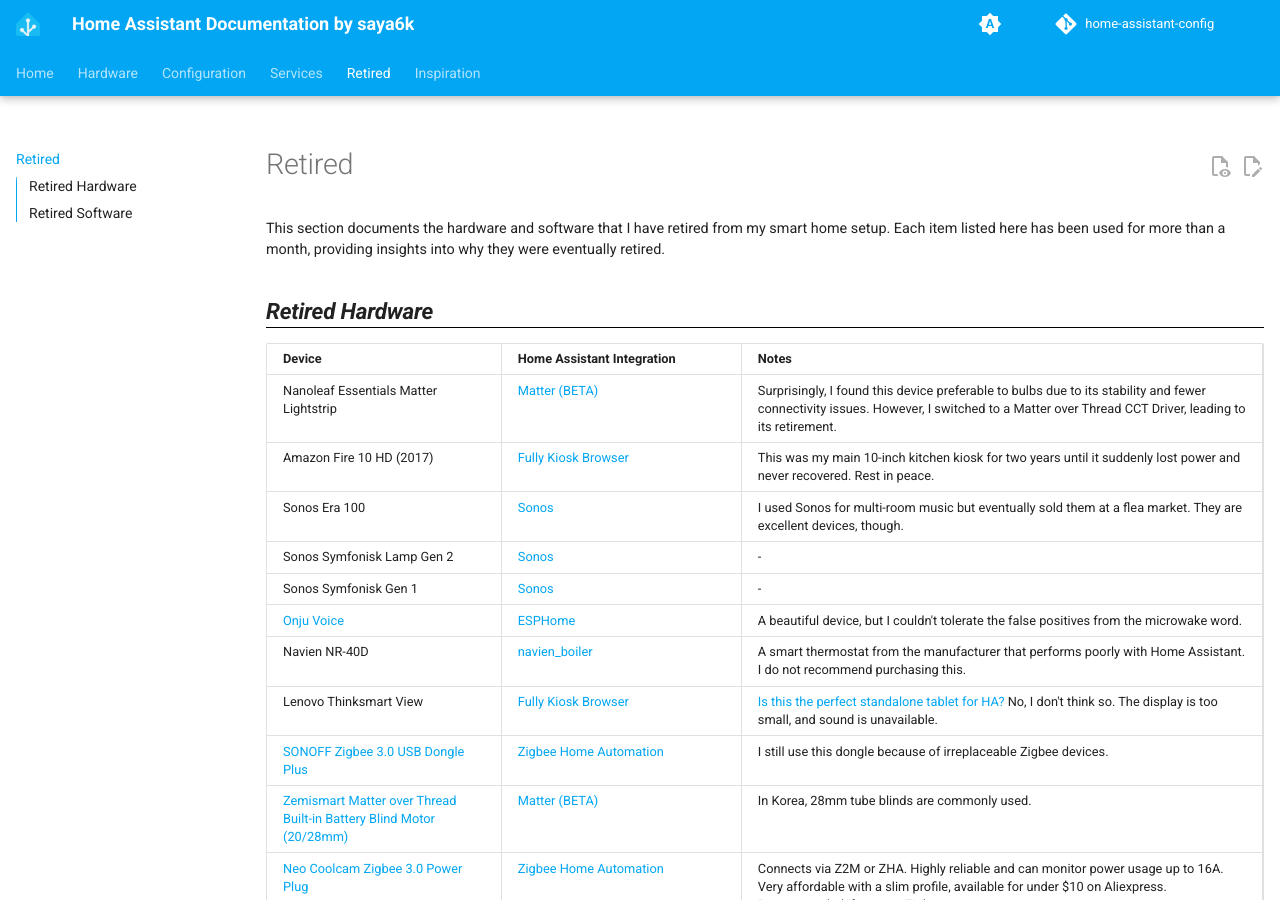
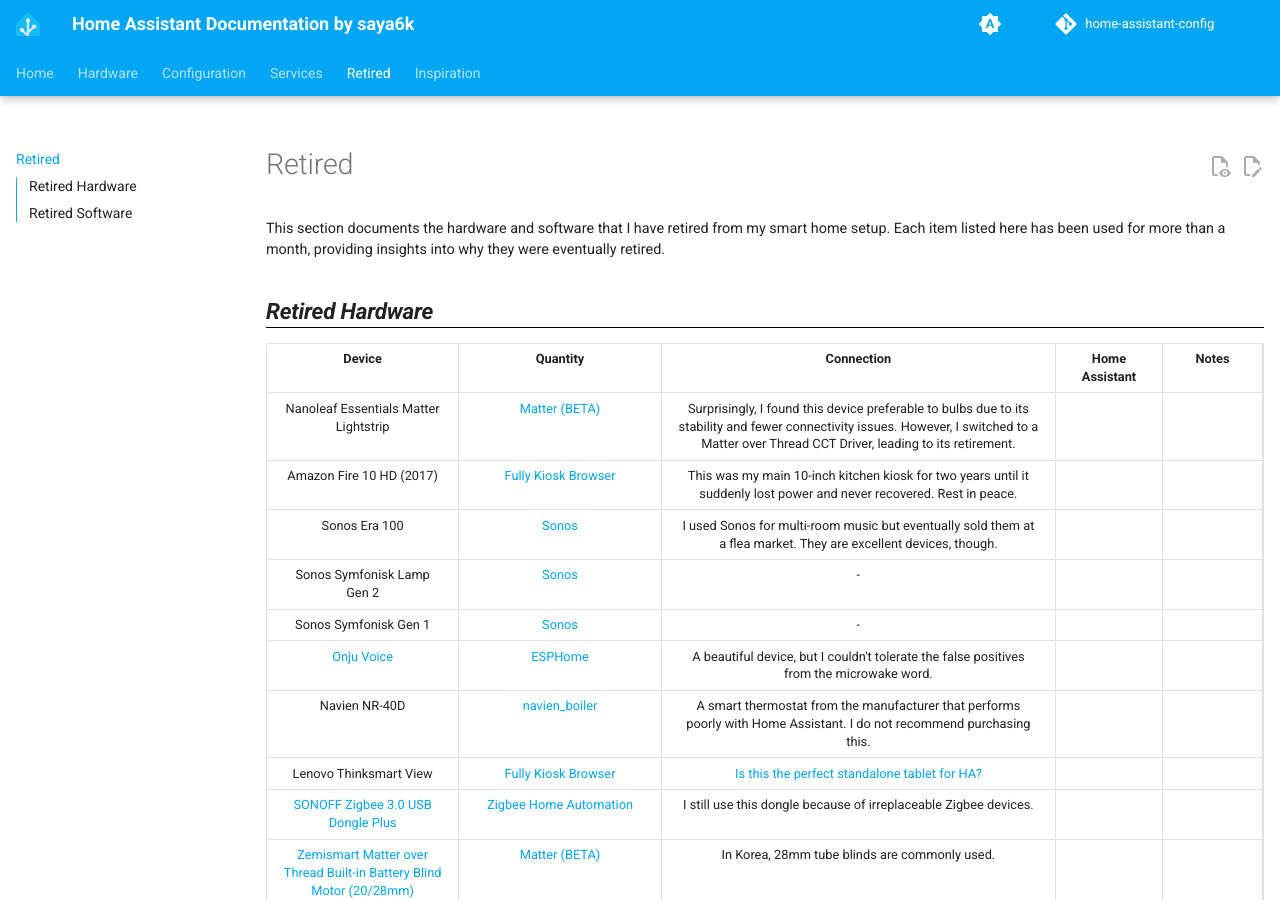
Before and after one commit to saya6k/home-assistant-config, an MkDocs documentation site: the page built from docs/retired.md, in a window 1280 px wide and 900 px high. Built offline with MkDocs 1.6.1 and Material for MkDocs 9.7.7, drawn with Linux system fonts in a browser that asks for light colours; comment, search, counter and statistics services are not loaded.

Commit message:
docs: Update documents

```diff
--- a/docs/retired.md
+++ b/docs/retired.md
@@ -8,32 +8,32 @@ This section documents the hardware and software that I have retired from my sma
 
 ## Retired Hardware
 
-| Device                                                                                                                    | Home Assistant Integration                                                                                                                      | Notes                                                                                                                                                                                                                     |
-| ------------------------------------------------------------------------------------------------------------------------- | ----------------------------------------------------------------------------------------------------------------------------------------------- | ------------------------------------------------------------------------------------------------------------------------------------------------------------------------------------------------------------------------- |
-| Nanoleaf Essentials Matter Lightstrip                                                                                     | [Matter (BETA)](https://www.home-assistant.io/integrations/matter/)                                                                             | Surprisingly, I found this device preferable to bulbs due to its stability and fewer connectivity issues. However, I switched to a Matter over Thread CCT Driver, leading to its retirement.                              |
-| Amazon Fire 10 HD (2017)                                                                                                  | [Fully Kiosk Browser](https://www.home-assistant.io/integrations/fully_kiosk/)                                                                  | This was my main 10-inch kitchen kiosk for two years until it suddenly lost power and never recovered. Rest in peace.                                                                                                     |
-| Sonos Era 100                                                                                                             | [Sonos](https://www.home-assistant.io/integrations/sonos/)                                                                                      | I used Sonos for multi-room music but eventually sold them at a flea market. They are excellent devices, though.                                                                                                          |
-| Sonos Symfonisk Lamp Gen 2                                                                                                | [Sonos](https://www.home-assistant.io/integrations/sonos/)                                                                                      | -                                                                                                                                                                                                                         |
-| Sonos Symfonisk Gen 1                                                                                                     | [Sonos](https://www.home-assistant.io/integrations/sonos/)                                                                                      | -                                                                                                                                                                                                                         |
-| [Onju Voice](https://github.com/justLV/onju-voice)                                                                        | [ESPHome](https://www.home-assistant.io/integrations/esphome/)                                                                                  | A beautiful device, but I couldn't tolerate the false positives from the microwake word.                                                                                                                                  |
-| Navien NR-40D                                                                                                             | [navien_boiler](https://github.com/jjang750/navien_boiler)                                                                                      | A smart thermostat from the manufacturer that performs poorly with Home Assistant. I do not recommend purchasing this.                                                                                                    |
-| Lenovo Thinksmart View                                                                                                    | [Fully Kiosk Browser](https://www.home-assistant.io/integrations/fully_kiosk/)                                                                  | [Is this the perfect standalone tablet for HA?](https://community.home-assistant.io/t/is-this-the-perfect-standalone-tablet-for-ha/658422/302) No, I don't think so. The display is too small, and sound is unavailable. |
-| [SONOFF Zigbee 3.0 USB Dongle Plus](https://sonoff.tech/product/gateway-and-sensors/sonoff-zigbee-3-0-usb-dongle-plus-e/) | [Zigbee Home Automation](https://www.home-assistant.io/integrations/zha/)                                                                       | I still use this dongle because of irreplaceable Zigbee devices.                                                                                                                                                         |
-| [Zemismart Matter over Thread Built-in Battery Blind Motor (20/28mm)](https://www.zemismart.com/products/mt15b)           | [Matter (BETA)](https://www.home-assistant.io/integrations/matter/)                                                                             | In Korea, 28mm tube blinds are commonly used.                                                                                                                                                                             |
-| [Neo Coolcam Zigbee 3.0 Power Plug](https://www.aliexpress.com/item/1005005486450704.html)                                | [Zigbee Home Automation](https://www.home-assistant.io/integrations/zha)                                                                        | Connects via Z2M or ZHA. Highly reliable and can monitor power usage up to 16A. Very affordable with a slim profile, available for under $10 on Aliexpress. Recommended if you use Zigbee.                               |
-| [Eve Energy](https://www.evehome.com/en/eve-energy)                                                                       | [Matter (BETA)](https://www.home-assistant.io/integrations/matter/)                                                                             | Supports up to 11A. Currently not recommended due to its large size, which can physically interfere with nearby plugs.                                                                                                    |
-| [HejHome Smart Plug Air](https://hej.life/product/detail.html?product_no=212&cate_no=42&display_group=1)                  | [Matter (BETA)](https://www.home-assistant.io/integrations/matter/)                                                                             | Supports up to 10A. Very slim and supports power measurement, but its Matter-over-WiFi feature is a drawback.                                                                                                             |
-| [Aqara Door and Windows Sensor P2](https://www.aqara.com/en/product/door-and-window-sensor-p2/)                           | [Matter (BETA)](https://www.home-assistant.io/integrations/matter/)                                                                             | Excellent but slightly more expensive than the previous Zigbee model. The battery specification is unique.                                                                                                                |
-| [Elfin EW11](http://www.hi-flying.com/elfin-ew10-elfin-ew11)                                                              | [HomeAssistant Addon for Hillstate (Hyundai HT Wallpad + RS-485)](https://github.com/YOGYUI/homeassistant-addons/tree/main/homenet-hillstate)   | An RS485 to WIFI dongle that connects the installed wall pad (HNF-I2101) with HA.                                                                                                                                         |
-| [Amazon Fire 10 HD (2019)](https://www.amazon.com/Fire-HD-10/dp/B07KD58DQS)                                               | [Fully Kiosk Browser](https://www.home-assistant.io/integrations/fully_kiosk/)                                                                  | I no longer use tablets for wall pads.                                                                                                                                                                                    |
-| [Brewista Artisan Electric Gooseneck Kettle](https://brewista.co/products/artisan-electric-gooseneck-kettle)              | -                                                                                                                                             | Not a smart device, but aesthetically pleasing. I use it for brewing coffee.                                                                                                                                              |
-| [ITOP 03 Coffee Grinder](https://ko.aliexpress.com/item/1005006170009173.html)                                            | -                                                                                                                                             | A Chinese clone of the Varia VS3 grinder.                                                                                                                                                                                |
+|                                                          Device                                                           |                                                                   Quantity                                                                    |                                                                                          Connection                                                                                          | Home Assistant | Notes |
+| :-----------------------------------------------------------------------------------------------------------------------: | :-------------------------------------------------------------------------------------------------------------------------------------------: | :------------------------------------------------------------------------------------------------------------------------------------------------------------------------------------------: | :------------: | :---: |
+|                                           Nanoleaf Essentials Matter Lightstrip                                           |                                      [Matter (BETA)](https://www.home-assistant.io/integrations/matter/)                                      | Surprisingly, I found this device preferable to bulbs due to its stability and fewer connectivity issues. However, I switched to a Matter over Thread CCT Driver, leading to its retirement. |
+|                                                 Amazon Fire 10 HD (2017)                                                  |                                [Fully Kiosk Browser](https://www.home-assistant.io/integrations/fully_kiosk/)                                 |                                    This was my main 10-inch kitchen kiosk for two years until it suddenly lost power and never recovered. Rest in peace.                                     |
+|                                                       Sonos Era 100                                                       |                                          [Sonos](https://www.home-assistant.io/integrations/sonos/)                                           |                                       I used Sonos for multi-room music but eventually sold them at a flea market. They are excellent devices, though.                                       |
+|                                                Sonos Symfonisk Lamp Gen 2                                                 |                                          [Sonos](https://www.home-assistant.io/integrations/sonos/)                                           |                                                                                              -                                                                                               |
+|                                                   Sonos Symfonisk Gen 1                                                   |                                          [Sonos](https://www.home-assistant.io/integrations/sonos/)                                           |                                                                                              -                                                                                               |
+|                                    [Onju Voice](https://github.com/justLV/onju-voice)                                     |                                        [ESPHome](https://www.home-assistant.io/integrations/esphome/)                                         |                                                   A beautiful device, but I couldn't tolerate the false positives from the microwake word.                                                   |
+|                                                       Navien NR-40D                                                       |                                          [navien_boiler](https://github.com/jjang750/navien_boiler)                                           |                                    A smart thermostat from the manufacturer that performs poorly with Home Assistant. I do not recommend purchasing this.                                    |
+|                                                  Lenovo Thinksmart View                                                   |                                [Fully Kiosk Browser](https://www.home-assistant.io/integrations/fully_kiosk/)                                 |                        [Is this the perfect standalone tablet for HA?](https://community.home-assistant.io/t/is-this-the-perfect-standalone-tablet-for-ha/658422/302)                        |
+| [SONOFF Zigbee 3.0 USB Dongle Plus](https://sonoff.tech/product/gateway-and-sensors/sonoff-zigbee-3-0-usb-dongle-plus-e/) |                                   [Zigbee Home Automation](https://www.home-assistant.io/integrations/zha/)                                   |                                                               I still use this dongle because of irreplaceable Zigbee devices.                                                               |
+|      [Zemismart Matter over Thread Built-in Battery Blind Motor (20/28mm)](https://www.zemismart.com/products/mt15b)      |                                      [Matter (BETA)](https://www.home-assistant.io/integrations/matter/)                                      |                                                                        In Korea, 28mm tube blinds are commonly used.                                                                         |
+|                [Neo Coolcam Zigbee 3.0 Power Plug](https://www.aliexpress.com/item/1005005486450704.html)                 |                                   [Zigbee Home Automation](https://www.home-assistant.io/integrations/zha)                                    |  Connects via Z2M or ZHA. Highly reliable and can monitor power usage up to 16A. Very affordable with a slim profile, available for under $10 on Aliexpress. Recommended if you use Zigbee.  |
+|                                    [Eve Energy](https://www.evehome.com/en/eve-energy)                                    |                                      [Matter (BETA)](https://www.home-assistant.io/integrations/matter/)                                      |                                    Supports up to 11A. Currently not recommended due to its large size, which can physically interfere with nearby plugs.                                    |
+|         [HejHome Smart Plug Air](https://hej.life/product/detail.html?product_no=212&cate_no=42&display_group=1)          |                                      [Matter (BETA)](https://www.home-assistant.io/integrations/matter/)                                      |                                        Supports up to 10A. Very slim and supports power measurement, but its Matter-over-WiFi feature is a drawback.                                         |
+|              [Aqara Door and Windows Sensor P2](https://www.aqara.com/en/product/door-and-window-sensor-p2/)              |                                      [Matter (BETA)](https://www.home-assistant.io/integrations/matter/)                                      |                                          Excellent but slightly more expensive than the previous Zigbee model. The battery specification is unique.                                          |
+|                               [Elfin EW11](http://www.hi-flying.com/elfin-ew10-elfin-ew11)                                | [HomeAssistant Addon for Hillstate (Hyundai HT Wallpad + RS-485)](https://github.com/YOGYUI/homeassistant-addons/tree/main/homenet-hillstate) |                                                      An RS485 to WIFI dongle that connects the installed wall pad (HNF-I2101) with HA.                                                       |
+|                        [Amazon Fire 10 HD (2019)](https://www.amazon.com/Fire-HD-10/dp/B07KD58DQS)                        |                                [Fully Kiosk Browser](https://www.home-assistant.io/integrations/fully_kiosk/)                                 |                                                                            I no longer use tablets for wall pads.                                                                            |
+|       [Brewista Artisan Electric Gooseneck Kettle](https://brewista.co/products/artisan-electric-gooseneck-kettle)        |                                                                       -                                                                       |                                                         Not a smart device, but aesthetically pleasing. I use it for brewing coffee.                                                         |
+|                      [ITOP 03 Coffee Grinder](https://ko.aliexpress.com/item/1005006170009173.html)                       |                                                                       -                                                                       |                                                                          A Chinese clone of the Varia VS3 grinder.                                                                           |
 
 ## Retired Software
 
-| Software      | Home Assistant Integration                                                                 | Notes                                                                       |
-| ------------- | ------------------------------------------------------------------------------------------- | --------------------------------------------------------------------------- |
-| browser_mod 2 | [browser_mod 2](https://github.com/thomasloven/hass-browser_mod)                            | I now use Bubble Card for pop-up features.                                  |
-| InfluxDB      | [InfluxDB](https://www.home-assistant.io/integrations/influxdb/)                            | I switched to TimescaleDB and LTSS custom components.                       |
-| Battery Notes | [Battery Notes for Home Assistant](https://github.com/andrew-codechimp/HA-Battery-Notes)    | It's annoying having so many entities about when I replaced my battery, etc.|
-| JWT Cookie    | [JWT Cookie](https://github.com/BigBoot/hass-jwt_cookie)                                    | -                                                                           |
+|   Software    |                                Home Assistant Integration                                |                                    Notes                                     |
+| :-----------: | :--------------------------------------------------------------------------------------: | :--------------------------------------------------------------------------: |
+| browser_mod 2 |             [browser_mod 2](https://github.com/thomasloven/hass-browser_mod)             |                  I now use Bubble Card for pop-up features.                  |
+|   InfluxDB    |             [InfluxDB](https://www.home-assistant.io/integrations/influxdb/)             |            I switched to TimescaleDB and LTSS custom components.             |
+| Battery Notes | [Battery Notes for Home Assistant](https://github.com/andrew-codechimp/HA-Battery-Notes) | It's annoying having so many entities about when I replaced my battery, etc. |
+|  JWT Cookie   |                 [JWT Cookie](https://github.com/BigBoot/hass-jwt_cookie)                 |                                      -                                       |
```
Also changed, not shown: docs/config/dashboards.md (+6 -8 lines), docs/config/monitoring.md (+1 -1 lines), docs/config/services.md (deleted, +0 -7 lines), docs/index.md (+4 -4 lines), docs/services/index.md (+7 -0 lines).
